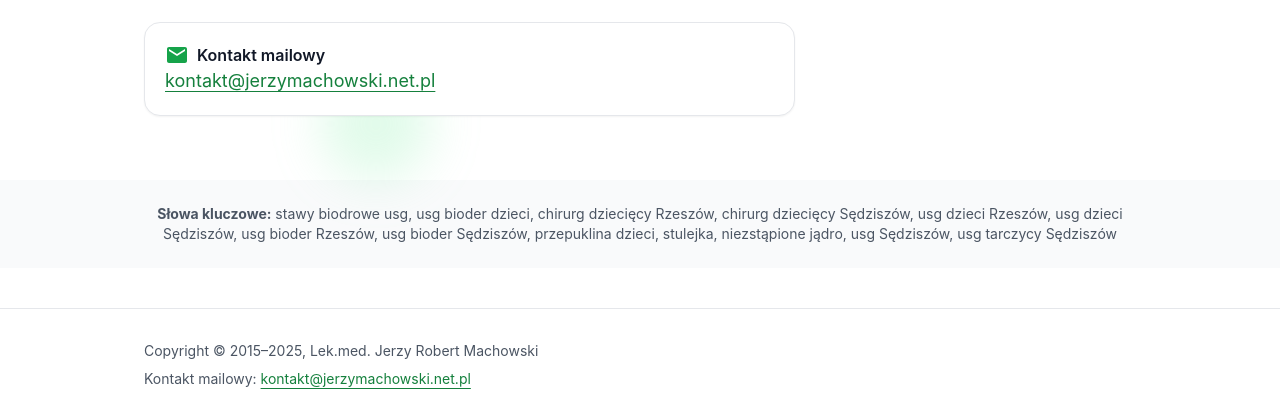
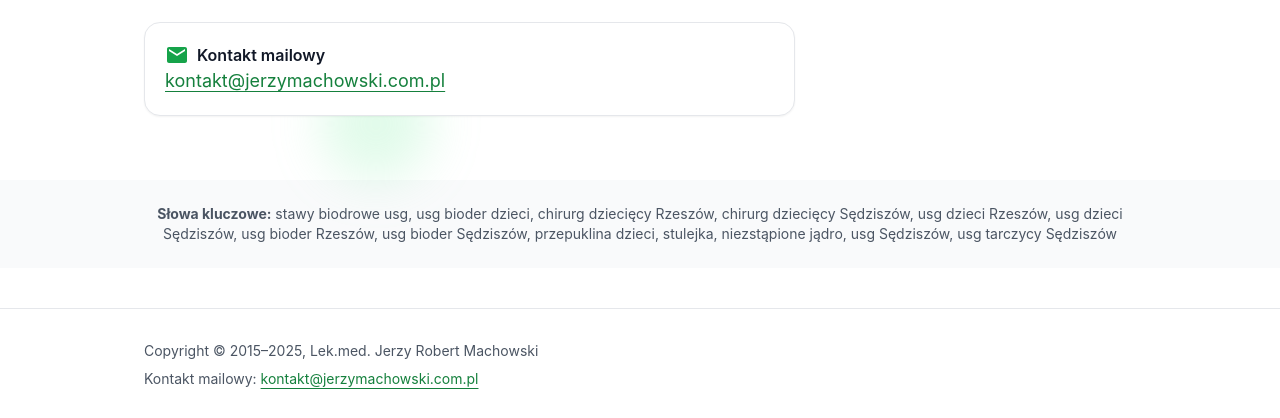
Before and after one commit to piomacho/jmachowski, a Next.js app: page / in a window 1280 px wide. Shown: the part 2559-2977 px from the top of the page. Built offline with nearby package versions, Linux system fonts and the light colour scheme.

Commit message:
Fix build error - remove output export config

```diff
--- a/next.config.ts
+++ b/next.config.ts
@@ -29,10 +29,10 @@ const nextConfig: NextConfig = {
         has: [
           {
             type: 'host',
-            value: 'www.jerzymachowski.net.pl',
+            value: 'www.jerzymachowski.com.pl',
           },
         ],
-        destination: 'https://jerzymachowski.net.pl/:path*',
+        destination: 'https://jerzymachowski.com.pl/:path*',
         permanent: true,
       },
     ];
--- a/package.json
+++ b/package.json
@@ -6,7 +6,8 @@
     "dev": "next dev --turbopack",
     "build": "next build --turbopack",
     "start": "next start",
-    "lint": "eslint"
+    "lint": "eslint",
+    "export": "next export"
   },
   "dependencies": {
     "next": "15.5.2",
--- a/src/app/humans-txt/route.ts
+++ b/src/app/humans-txt/route.ts
@@ -1,7 +1,7 @@
 export async function GET() {
     const body = `/* TEAM */
 Developer: Lek.med. Jerzy Robert Machowski
-Contact: kontakt@jerzymachowski.net.pl
+Contact: kontakt@jerzymachowski.com.pl
 Location: Rzeszów, Sędziszów Małopolski, Polska
 Specialization: Chirurgia dziecięca, Ultrasonografia dzieci
 
--- a/src/app/layout.tsx
+++ b/src/app/layout.tsx
@@ -2,7 +2,7 @@ import type { Metadata } from "next";
 import "./globals.css";
 
 export const metadata: Metadata = {
-  metadataBase: new URL("https://jerzymachowski.net.pl"),
+  metadataBase: new URL("https://jerzymachowski.com.pl"),
   title: {
     default: "Lek.med. Jerzy Robert Machowski – Specjalistyczny Gabinet Chirurgii Dziecięcej i Pracownia Ultrasonografii dla dzieci",
     template: "%s | Lek.med. Jerzy Robert Machowski",
@@ -20,7 +20,7 @@ export const metadata: Metadata = {
   },
   openGraph: {
     type: "website",
-    url: "https://jerzymachowski.net.pl/",
+    url: "https://jerzymachowski.com.pl/",
     title: "Lek.med. Jerzy Robert Machowski – Chirurg Dziecięcy",
     description:
       "Specjalista Wojewódzki d/s chirurgii dziecięcej dla woj. podkarpackiego. Klinika Chirurgii Dziecięcej i Urologii – Szpital Wojewódzki Nr 2 w Rzeszowie.",
@@ -87,7 +87,7 @@ export default function RootLayout({ children }: { children: React.ReactNode })
           <div className="container py-8 text-sm text-gray-600">
             <div>
               <p>Copyright © 2015–{new Date().getFullYear()}, Lek.med. Jerzy Robert Machowski</p>
-              <p className="mt-2">Kontakt mailowy: <a className="link" href="mailto:kontakt@jerzymachowski.net.pl">kontakt@jerzymachowski.net.pl</a></p>
+              <p className="mt-2">Kontakt mailowy: <a className="link" href="mailto:kontakt@jerzymachowski.com.pl">kontakt@jerzymachowski.com.pl</a></p>
             </div>
           </div>
         </footer>
--- a/src/app/page.tsx
+++ b/src/app/page.tsx
@@ -8,9 +8,9 @@ export default function Page() {
     alternateName: "Jerzy Robert Machowski",
     description:
       "Specjalista Wojewódzki d/s chirurgii dziecięcej dla woj. podkarpackiego. Zatrudniony w Klinice Chirurgii Dziecięcej i Urologii Szpitala Wojewódzkiego Nr 2 w Rzeszowie. Pełni funkcję kierownika kliniki.",
-    url: "https://jerzymachowski.net.pl",
-    image: "https://jerzymachowski.net.pl/images/doctor2.jpeg",
-    email: "kontakt@jerzymachowski.net.pl",
+    url: "https://jerzymachowski.com.pl",
+    image: "https://jerzymachowski.com.pl/images/doctor2.jpeg",
+    email: "kontakt@jerzymachowski.com.pl",
     telephone: ["+48 17 853 66 07", "+48 690 068 376", "+48 17 222 68 09", "+48 792 591 915"],
     sameAs: [
       "https://www.znanylekarz.pl/jerzy-robert-machowski/chirurg-dzieciecy/rzeszow"
@@ -333,7 +333,7 @@ export default function Page() {
                   </svg>
                   Kontakt mailowy
                 </h3>
-                <p className="p"><a className="link" href="mailto:kontakt@jerzymachowski.net.pl">kontakt@jerzymachowski.net.pl</a></p>
+                <p className="p"><a className="link" href="mailto:kontakt@jerzymachowski.com.pl">kontakt@jerzymachowski.com.pl</a></p>
               </div>
             </div>
 
--- a/src/app/robots.txt/route.ts
+++ b/src/app/robots.txt/route.ts
@@ -5,8 +5,8 @@ export function GET(): Response {
     rules: [
       { userAgent: "*", allow: "/" },
     ],
-    sitemap: "https://jerzymachowski.net.pl/sitemap.xml",
-    host: "https://jerzymachowski.net.pl",
+    sitemap: "https://jerzymachowski.com.pl/sitemap.xml",
+    host: "https://jerzymachowski.com.pl",
   };
 
   const robotsText = `User-agent: *
@@ -19,10 +19,10 @@ Disallow: /admin/
 Crawl-delay: 1
 
 # Sitemap location
-Sitemap: https://jerzymachowski.net.pl/sitemap.xml
+Sitemap: https://jerzymachowski.com.pl/sitemap.xml
 
 # Host preference
-Host: https://jerzymachowski.net.pl`;
+Host: https://jerzymachowski.com.pl`;
 
   return new Response(robotsText, {
     headers: {
--- a/src/app/sitemap.ts
+++ b/src/app/sitemap.ts
@@ -1,7 +1,7 @@
 import { type MetadataRoute } from "next";
 
 export default function sitemap(): MetadataRoute.Sitemap {
-  const base = "https://jerzymachowski.net.pl";
+  const base = "https://jerzymachowski.com.pl";
   const currentDate = new Date();
 
   return [
```
